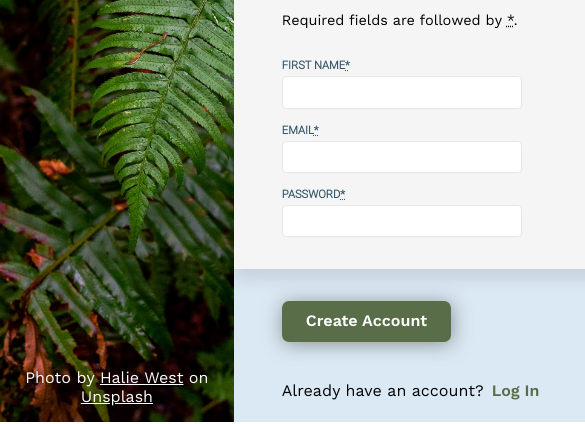
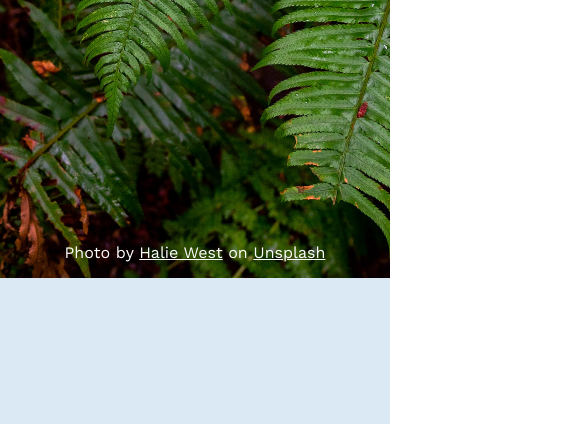
Before and after one commit to litaish/sign-up-form, a website: page index.html in a window 390 px wide. Shown: the part 422-846 px from the top of the page, 585 px wide, since content can reach past the window. Drawn offline with Linux system fonts and the light colour scheme.

Commit message:
Add basic responsivity

```diff
--- a/css/style.css
+++ b/css/style.css
@@ -130,6 +130,7 @@ body {
 }
 .form-row {
   display: flex;
+  flex-wrap: wrap;
   gap: 4rem;
   margin-bottom: 1rem;
 }
@@ -216,3 +217,8 @@ input[type="submit"]:hover {
 .error.active {
   padding: 0.3em;
 }
+@media only screen and (max-width: 900px) {
+  body {
+    flex-direction: column;
+  }
+}
```
Also changed, not shown: README.md.
